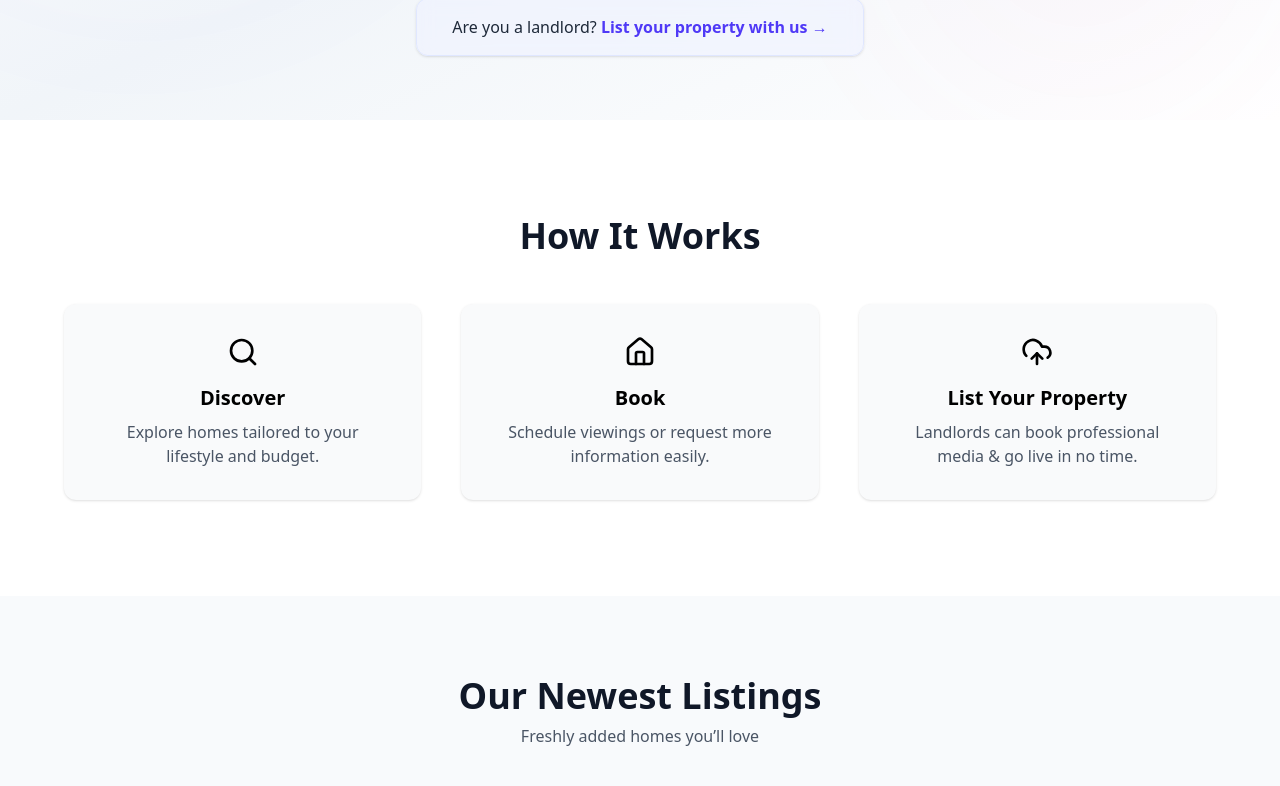
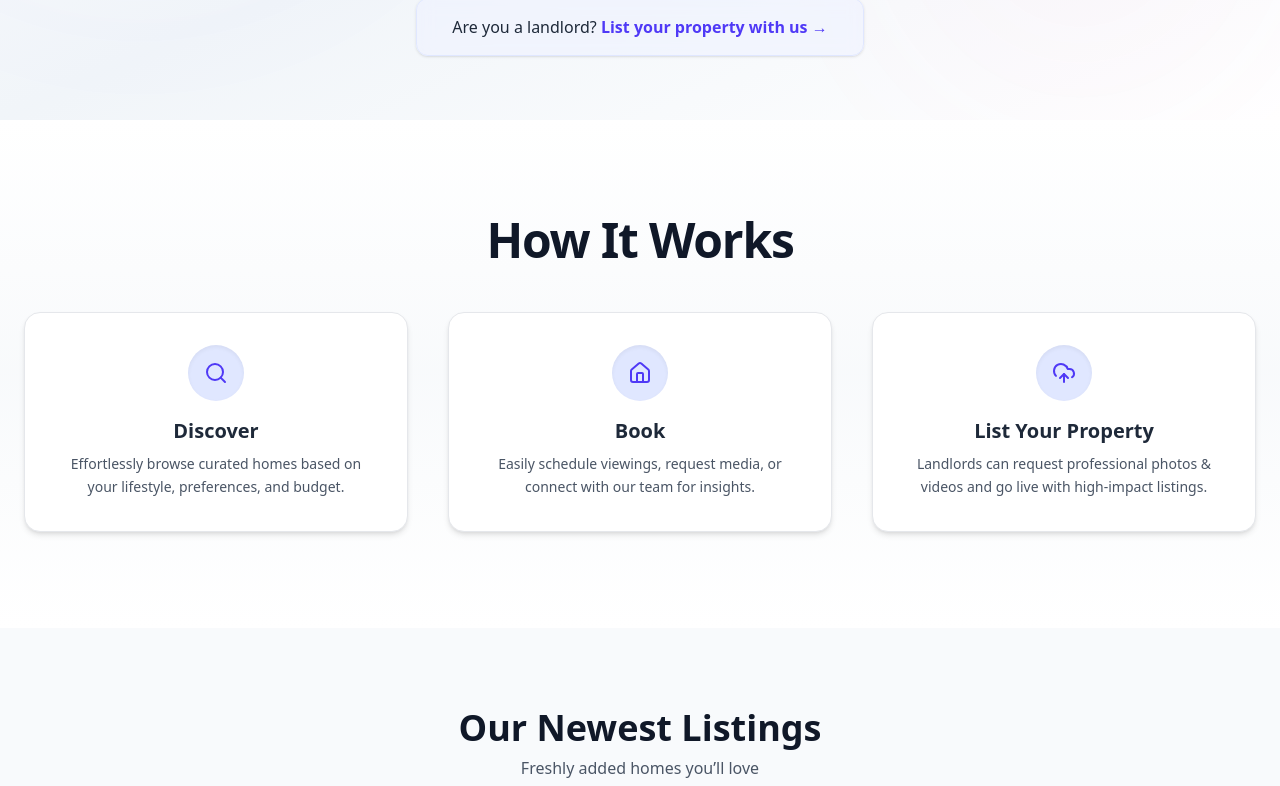
Before and after one commit to ambroseoliver/housepot, a Next.js app in the folder frontend/: page / in a window 1280 px wide. Shown: the part 460-1246 px from the top of the page. Built offline with nearby package versions, Linux system fonts and the light colour scheme.

Commit message:
how it works revamped

```diff
--- a/frontend/src/app/components/HowItWorks.tsx
+++ b/frontend/src/app/components/HowItWorks.tsx
@@ -1,43 +1,68 @@
 "use client";
 
+import { motion } from "framer-motion";
 import { Search, Home, UploadCloud } from "lucide-react";
 
 const steps = [
   {
-    icon: <Search className="w-8 h-8 text-primary" />,
+    icon: Search,
     title: "Discover",
-    description: "Explore homes tailored to your lifestyle and budget.",
+    description:
+      "Effortlessly browse curated homes based on your lifestyle, preferences, and budget.",
   },
   {
-    icon: <Home className="w-8 h-8 text-primary" />,
+    icon: Home,
     title: "Book",
-    description: "Schedule viewings or request more information easily.",
+    description:
+      "Easily schedule viewings, request media, or connect with our team for insights.",
   },
   {
-    icon: <UploadCloud className="w-8 h-8 text-primary" />,
+    icon: UploadCloud,
     title: "List Your Property",
-    description: "Landlords can book professional media & go live in no time.",
+    description:
+      "Landlords can request professional photos & videos and go live with high-impact listings.",
   },
 ];
 
 export default function HowItWorks() {
   return (
-    <section className="w-full bg-white py-24 px-6 flex flex-col items-center">
-      <h2 className="text-3xl md:text-4xl font-bold text-center text-gray-900 mb-12">
-        How It Works
-      </h2>
+    <section className="relative py-24 px-6 bg-gradient-to-b from-white via-slate-50 to-white dark:from-gray-950 dark:via-gray-900 dark:to-gray-950">
+      <div className="max-w-7xl mx-auto text-center">
+        <motion.h2
+          initial={{ opacity: 0, y: 20 }}
+          whileInView={{ opacity: 1, y: 0 }}
+          viewport={{ once: true }}
+          transition={{ duration: 0.6 }}
+          className="text-4xl md:text-5xl font-extrabold mb-12 tracking-tight text-gray-900 dark:text-white"
+        >
+          How It Works
+        </motion.h2>
 
-      <div className="grid grid-cols-1 sm:grid-cols-3 gap-10 max-w-6xl">
-        {steps.map((step, index) => (
-          <div
-            key={index}
-            className="bg-gray-50 rounded-xl p-8 text-center shadow hover:shadow-xl transition duration-300"
-          >
-            <div className="flex justify-center mb-4">{step.icon}</div>
-            <h3 className="text-xl font-semibold mb-2">{step.title}</h3>
-            <p className="text-gray-600">{step.description}</p>
-          </div>
-        ))}
+        <div className="grid grid-cols-1 md:grid-cols-3 gap-10">
+          {steps.map((step, index) => {
+            const Icon = step.icon;
+            return (
+              <motion.div
+                key={index}
+                initial={{ opacity: 0, y: 40 }}
+                whileInView={{ opacity: 1, y: 0 }}
+                viewport={{ once: true }}
+                transition={{ duration: 0.5, delay: index * 0.2 }}
+                className="bg-white dark:bg-gray-900 border border-gray-200 dark:border-gray-800 rounded-2xl p-8 shadow-md hover:shadow-xl transition-all duration-300 text-center"
+              >
+                <div className="w-14 h-14 mx-auto mb-4 flex items-center justify-center rounded-full bg-indigo-100 dark:bg-indigo-900/40 text-indigo-600 dark:text-indigo-300 shadow-inner">
+                  <Icon className="w-6 h-6" />
+                </div>
+                <h3 className="text-xl font-semibold mb-2 text-gray-800 dark:text-white">
+                  {step.title}
+                </h3>
+                <p className="text-gray-600 dark:text-gray-400 text-sm leading-relaxed">
+                  {step.description}
+                </p>
+              </motion.div>
+            );
+          })}
+        </div>
       </div>
     </section>
   );
```
